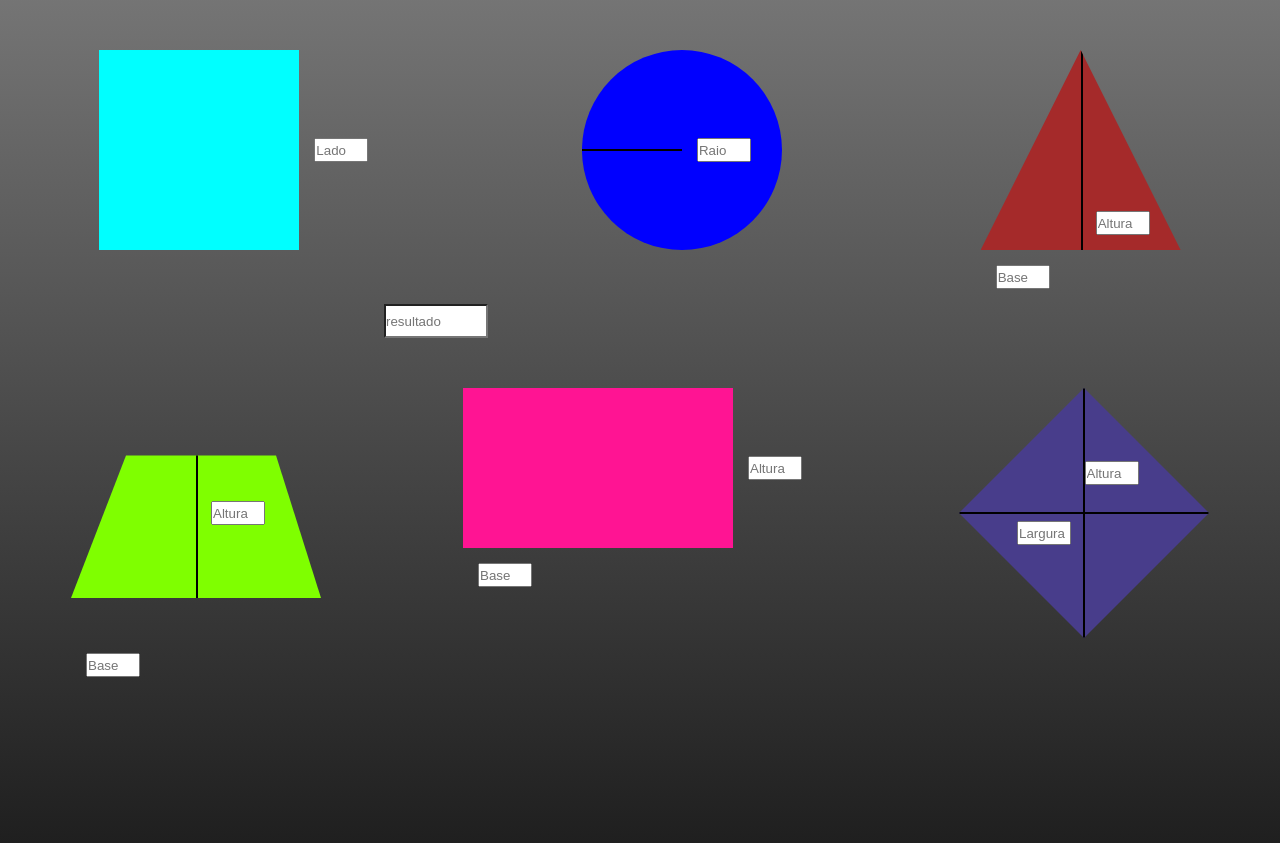
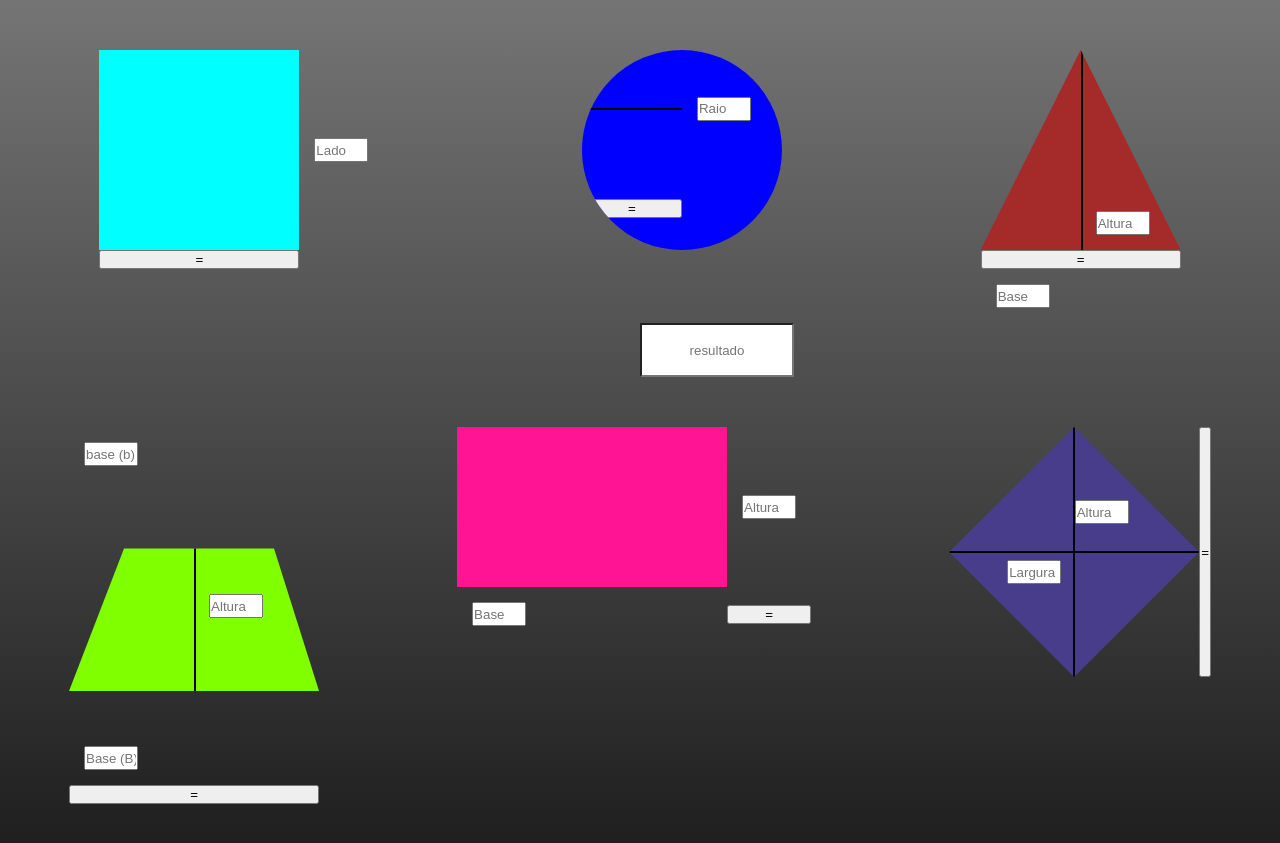
Before and after one commit to BrunoOliveira0719/fair_of_sciences, a Flask app: page /Area in a window 1280 px wide. Shown: the part 56-899 px from the top of the page. Run offline with Flask 3, Linux system fonts and the light colour scheme.

Commit message:
area funcionando

```diff
--- a/app.py
+++ b/app.py
@@ -1,5 +1,6 @@
 from flask import Flask, render_template, request
 import calcula as cl
+import formulas as fm
 
 app = Flask(__name__)
 
@@ -39,21 +40,55 @@
         display = ""
 
         if request.method == 'POST':
-            quadrado = request.form.get("side")
-            circulo = request.form.get("radius")
-            base_triangle = request.form.get("base_triangle")
-            heigth_triangle = request.form.get("heigth_triangle")
-            triangulo = [base_triangle, heigth_triangle]
 
-            trapezio = []
-            base_rectangle = request.form.get("base_rectangle")
-            heigth_rectangle = request.form.get("heigth_rectangle")
-            retangulo = [base_rectangle, heigth_rectangle]
-            width_diamond = request.form.get("width_diamond")
-            heigth_diamond = request.form.get("heigth_diamond")
-            Losango = [width_diamond,heigth_diamond]
+            button = request.form.get('button')
 
-            cl.identify_function_area(quadrado,circulo,triangulo,trapezio,retangulo,Losango)
+            if button == "quadrado":
+                quadrado = request.form.get("side")
+                display = fm.square_area(float(quadrado))
+
+            elif button == "circulo":
+                circulo = request.form.get("radius")
+                display = fm.circle_area(float(circulo))
+
+            elif button == "triangulo":
+                base_triangle = request.form.get("base_triangle")
+                heigth_triangle = request.form.get("heigth_triangle")
+                triangulo = [base_triangle, heigth_triangle]
+                if triangulo[0] and triangulo[1]:
+                    display = fm.triangle_area(float(triangulo[0]),float(triangulo[1]))
+                else:
+                    display = ""
+
+            elif button == "trapezio":
+                base_trapezoid = request.form.get("base_trapezoid")
+                heigth_trapezoid = request.form.get("heigth_trapezoid")
+                Base_trapezoid = request.form.get("Base_trapezoid")
+                trapezio = [base_trapezoid, heigth_trapezoid, Base_trapezoid]
+                if trapezio[0] and trapezio[1] and trapezio[2]:
+                    display = fm.trapezoid_area(float(trapezio[0]), float(trapezio[1]),float(trapezio[2]))
+                else:
+                    display = ""
+
+            elif button == "retangulo":
+                base_rectangle = request.form.get("base_rectangle")
+                heigth_rectangle = request.form.get("heigth_rectangle")
+                retangulo = [base_rectangle, heigth_rectangle]
+                if retangulo[0] and retangulo[1]:
+                    display = fm.rectangle_square_area(float(retangulo[0]),float(retangulo[1]))
+                else:
+                    display = ""
+
+            elif button == "losango":
+                width_diamond = request.form.get("width_diamond")
+                heigth_diamond = request.form.get("heigth_diamond")
+                losango = [width_diamond,heigth_diamond]
+                if losango[0] and losango[1]:
+                    display = fm.diamond_area(float(losango[0]),float(losango[1]))
+                else:
+                    display = ""
+            else:
+                display = ""
 
         return render_template('Khan_Academy/Area.html', display=display)
 
--- a/formulas.py
+++ b/formulas.py
@@ -79,7 +79,7 @@
     return str(((b_base + B_base)*heigth)/ 2)
 
 def circle_area(ray):
-    return str(pi()*(ray**2))
+    return str(3.14*(ray**2))
 
 def diamond_area(D_diagonal, d_diagonal):
     return str((D_diagonal * d_diagonal)/ 2)
--- a/static/Khan_Academy/area.css
+++ b/static/Khan_Academy/area.css
@@ -218,6 +218,14 @@
     align-items: center;
 }
 
+.display_area{
+    margin-left: 50%;
+    width: 150px;
+    height: 50px;
+    background-color: #ffffff;
+    text-align: center;
+}
+
 .display_pitagoras{
     margin-left: 30%;
     width: 100px;
--- a/static/calculator.css
+++ b/static/calculator.css
@@ -106,6 +106,7 @@
 
 .butao{
     background-color: #7a7a7a;
+    font-size:x-large;
     border-radius: 50%;
     margin-left: 3px;
     margin-top: 3px;
--- a/templates/Khan_Academy/Area.html
+++ b/templates/Khan_Academy/Area.html
@@ -31,12 +31,14 @@
                 <div class="organization_quadrate">
                     <div class="shape1"></div>
                     <input class="baixo" type="text" name="side" placeholder="Lado">
+                    <button class="butao" name="button" value="quadrado">=</button>
                 </div>
             </form>
             <form action="/Area" method="post">
                 <div class="shape2">
                     <div class="radius"></div>
                     <input class="baixo" type="text" name="radius" placeholder="Raio">
+                    <button class="butao" name="button" value="circulo">=</button>
                 </div>
             </form>
             <form action="/Area" method="post">
@@ -45,21 +47,24 @@
                         <div class="heigth"></div>
                         <input class="baixo" type="text" name="heigth_triangle" placeholder="Altura">
                     </div>
+                    <button class="butao" name="button" value="triangulo">=</button>
                     <input class="baixo" type="text" name="base_triangle" placeholder="Base">
                 </div>
             </form>
             </tr>
         </div>
-        <input type="text" class="display_pitagoras" value="{{display}}" placeholder="resultado" readonly>
+        <input type="text" class="display_area" value="{{display}}" placeholder="resultado" readonly>
         <div class="body">
             <tr>
                 <form action="/Area" method="post">
+                    <input class="baixo" type="text" name="base_trapezoid" placeholder="base (b)">
                     <div class="organization_triangle">
                         <div class="shape4">
                             <div class="heigth"></div>
                             <input class="baixo" type="text" name="heigth_trapezoid" placeholder="Altura">
                         </div>
-                        <input class="baixo" type="text" name="base_trapezoid" placeholder="Base">
+                        <input class="baixo" type="text" name="Base_trapezoid" placeholder="Base (B)">
+                        <button class="butao" name="button" value="trapezio">=</button>
                     </div>
                 </form>
                 <form action="/Area" method="post">
@@ -67,6 +72,7 @@
                         <div class="shape5"></div>
                         <input class="baixo" type="text" name="heigth_rectangle" placeholder="Altura">
                         <input class="baixo" type="text" name="base_rectangle" placeholder="Base">
+                        <button class="butao" name="button" value="retangulo">=</button>
                     </div>
                 </form>
                 <form action="/Area" method="post">
@@ -77,6 +83,7 @@
                             <input class="baixo input-heigth" type="text" name="heigth_diamond" placeholder="Altura">
                             <input class="baixo input-width" type="text" name="width_diamond" placeholder="Largura">
                         </div>
+                        <button class="butao" name="button" value="losango">=</button>
                     </div>
                 </form>
         </tr>
```
Also changed, not shown: calcula.py (+12 -11 lines).
